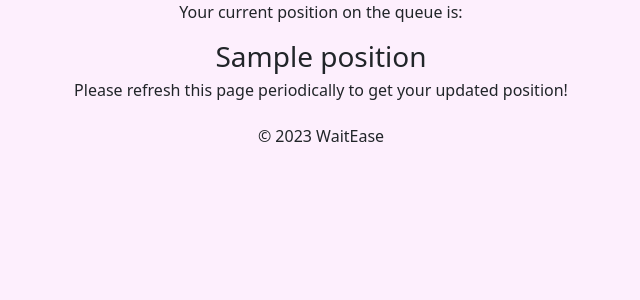
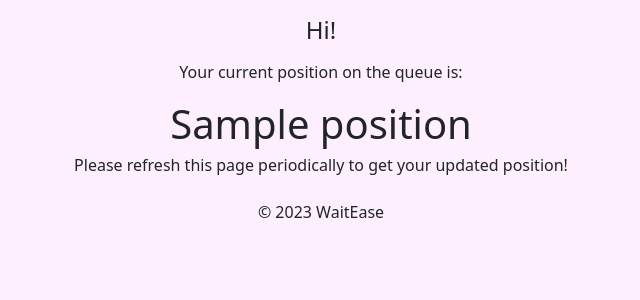
Before and after one commit to kenneth-alt/wait-ease-v1, a Flask app: template templates/queue_status.html in a window 1280 px wide. Shown: the part 58-358 px from the top of the page, without its empty margins (319-959 px from the left). Run offline with Flask 3, Linux system fonts and the light colour scheme; the template is opened without the code that fills it: most values are stand-ins (such as "Sample title", 1, 10 or a date in 2020); some libraries are stand-ins or nearby versions.

Commit message:
update queue_status

```diff
--- a/templates/queue_status.html
+++ b/templates/queue_status.html
@@ -18,8 +18,9 @@
       <h3 class="my-3">Thank you for banking with us!</h3>
       <p>Have a great day!</p>
     {% else %}
+    <h4 class="my-3">Hi!</h4>
       <p>Your current position on the queue is:</p>
-      <h3>{{ position }}</h3>
+      <h1>{{ position }}</h1>
       <h6>Please refresh this page periodically to get your updated position!</h6>
     {% endif %}
   {% endif %}
```
